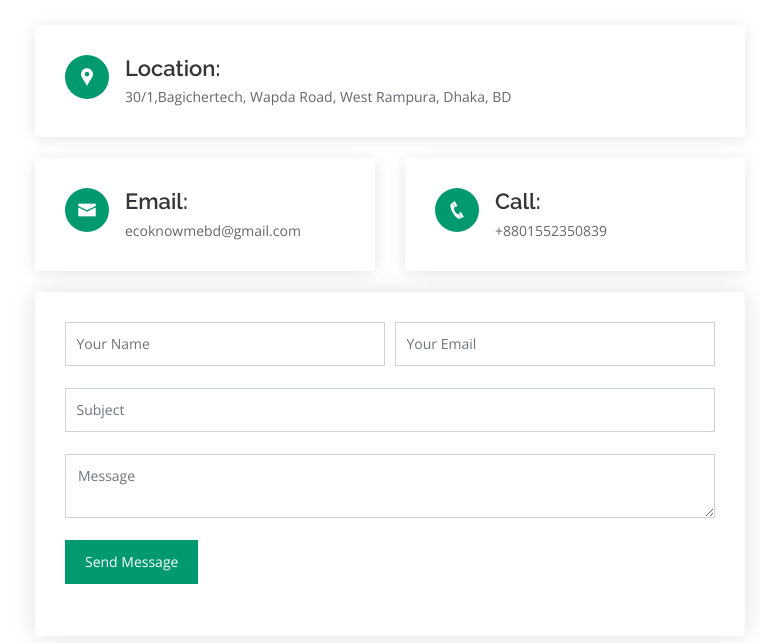
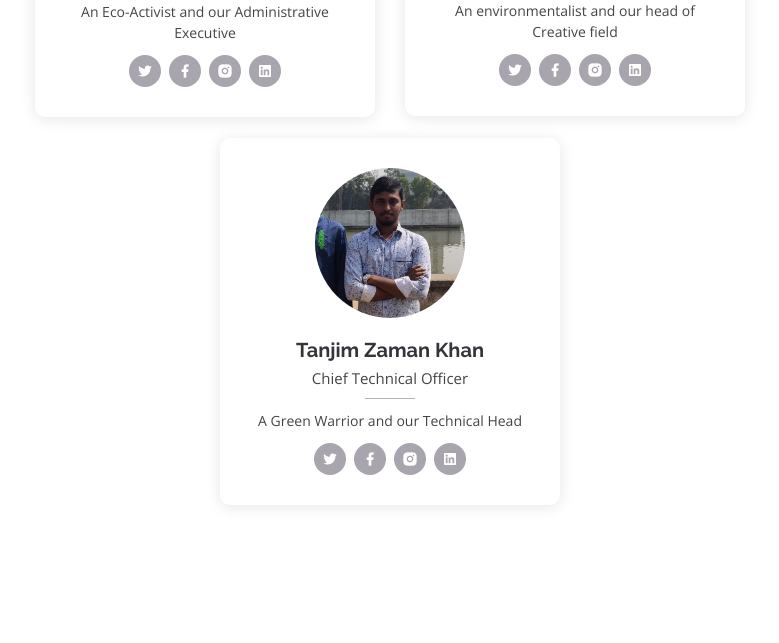
Before and after one commit to ecoknowme/testecoknowme, a Flask app: page /about in a window 1280 px wide. Shown: the part 872-1515 px from the top of the page, without its empty margins (435-1214 px from the left). Run offline with Flask 2, Linux system fonts and the light colour scheme; some libraries are stand-ins or nearby versions.

Commit message:
Update about.html

```diff
--- a/flaskblog/templates/about.html
+++ b/flaskblog/templates/about.html
@@ -1,6 +1,99 @@
 {% extends "layout.html" %}
 {% block content %}
 <iframe width="100%" height="315" src="https://www.youtube.com/embed/Sl48McISfnY?autoplay=1" frameborder="0" allow="accelerometer; autoplay; clipboard-write; encrypted-media; gyroscope; picture-in-picture" allowfullscreen></iframe>
+
+<!-- ======= Team Section ======= -->
+    <section id="team" class="team">
+      <div class="container">
+
+        <div class="row">
+          <div class="col-lg-4">
+            <div class="section-title" data-aos="fade-right">
+              <h2>Team</h2>
+              <p>A hardworking team full of enthusiastic and environmentalist
+                Green Warriors can accomplish anything when they work together. We
+                are glad to have such a team.</p>
+            </div>
+          </div>
+          <div class="col-lg-8">
+            <div class="row">
+
+              <div class="col-lg-6">
+                <div class="member" data-aos="zoom-in" data-aos-delay="100">
+                  <div class="pic"><img width="200" height="200" src="{{ url_for('static',filename='assets/img/team/team-1.jpg') }}" class="img-fluid" alt=""></div>
+                  <div class="member-info">
+                    <h4>Muhammad Abrar Zawad</h4>
+                    <span>Chief Executive Officer</span>
+                    <p>An Eco-Activist and our Administrative Executive</p>
+                    <div class="social">
+                      <a href=""><i class="ri-twitter-fill"></i></a>
+                      <a href=""><i class="ri-facebook-fill"></i></a>
+                      <a href=""><i class="ri-instagram-fill"></i></a>
+                      <a href=""> <i class="ri-linkedin-box-fill"></i> </a>
+                    </div>
+                  </div>
+                </div>
+              </div>
+
+              <div class="col-lg-6 mt-4 mt-lg-0">
+                <div class="member" data-aos="zoom-in" data-aos-delay="200">
+                  <div class="pic"><img src="{{ url_for('static', filename='assets/img/team/team-2.jpg') }}" class="img-fluid" alt=""></div>
+                  <div class="member-info">
+                    <h4>Mahee Al Mobasherin</h4>
+                    <span>Chief Creative Officer</span>
+                    <p>An environmentalist and our head of Creative field</p>
+                    <div class="social">
+                      <a href=""><i class="ri-twitter-fill"></i></a>
+                      <a href=""><i class="ri-facebook-fill"></i></a>
+                      <a href=""><i class="ri-instagram-fill"></i></a>
+                      <a href=""> <i class="ri-linkedin-box-fill"></i> </a>
+                    </div>
+                  </div>
+                </div>
+              </div>
+              <div class="col-lg-3 mt-4"></div>
+              <div class="col-lg-6 mt-4">
+                <div class="member" data-aos="zoom-in" data-aos-delay="300">
+                  <div class="pic"><img src="{{ url_for('static', filename='assets/img/team/team-3.jpg') }}" class="img-fluid" alt=""></div>
+                  <div class="member-info">
+                    <h4 id ='t'>Tanjim Zaman Khan</h4>
+                    <span>Chief Technical Officer</span>
+                    <p>A Green Warrior and our Technical Head</p>
+                    <div class="social">
+                      <a href=""><i class="ri-twitter-fill"></i></a>
+                      <a href=""><i class="ri-facebook-fill"></i></a>
+                      <a href=""><i class="ri-instagram-fill"></i></a>
+                      <a href=""> <i class="ri-linkedin-box-fill"></i> </a>
+                    </div>
+                  </div>
+                </div>
+              </div>
+
+              <div class="col-lg-6 mt-4">
+                <!--div class="member" data-aos="zoom-in" data-aos-delay="400">
+                  <div class="pic"><img src="static/assets/img/team/team-4.jpg" class="img-fluid" alt=""></div>
+                  <div class="member-info">
+                    <h4>Amanda Jepson</h4>
+                    <span>Accountant</span>
+                    <p>Dolorum tempora officiis odit laborum officiis et et accusamus</p>
+                    <div class="social">
+                      <a href=""><i class="ri-twitter-fill"></i></a>
+                      <a href=""><i class="ri-facebook-fill"></i></a>
+                      <a href=""><i class="ri-instagram-fill"></i></a>
+                      <a href=""> <i class="ri-linkedin-box-fill"></i> </a>
+                    </div>
+                  </div>
+                </div-->
+              </div>
+
+            </div>
+
+          </div>
+        </div>
+
+      </div>
+    </section><!-- End Team Section -->
+
 <!-- ======= Contact Section ======= -->
     <section id="contact" class="contact">
       <div class="container">
```
